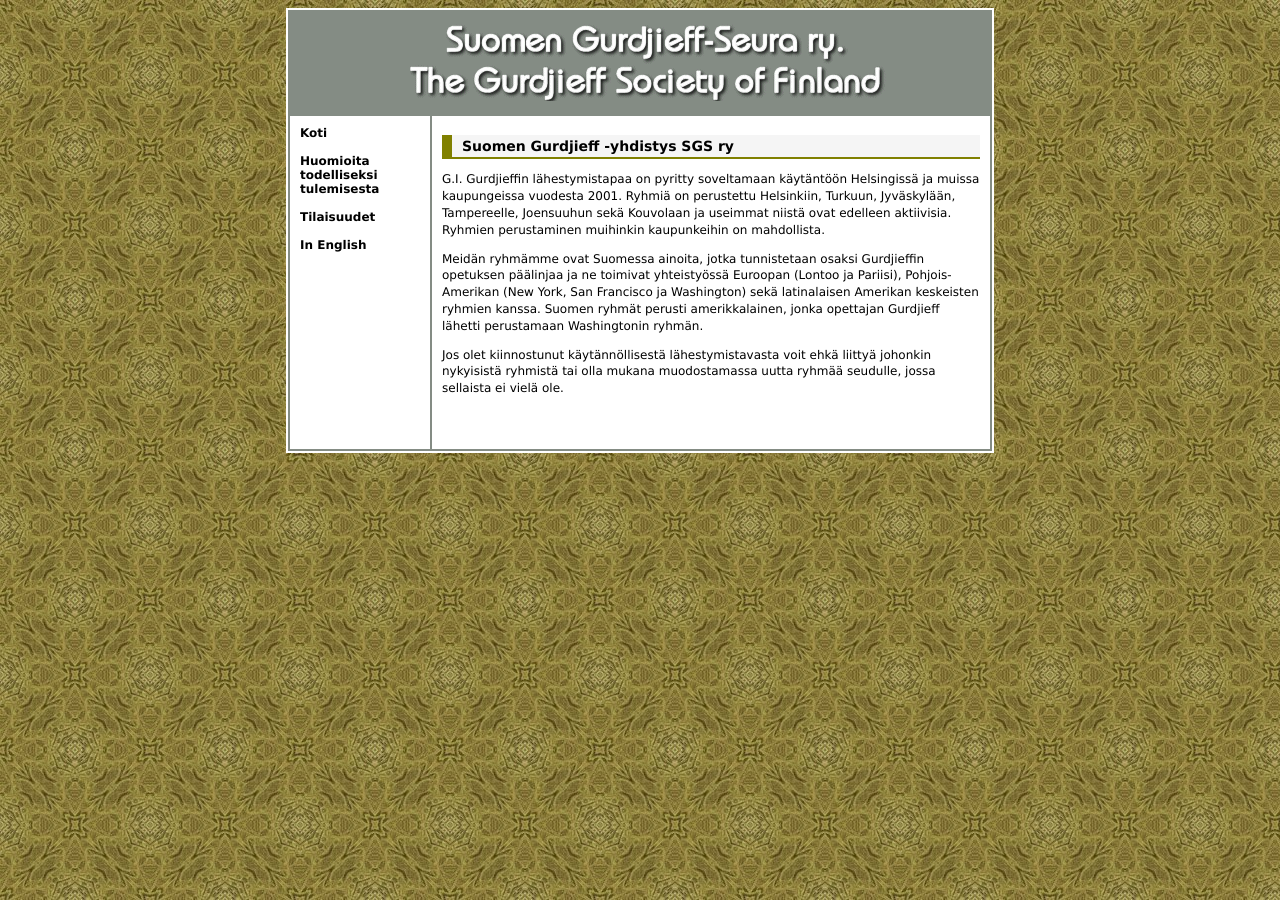
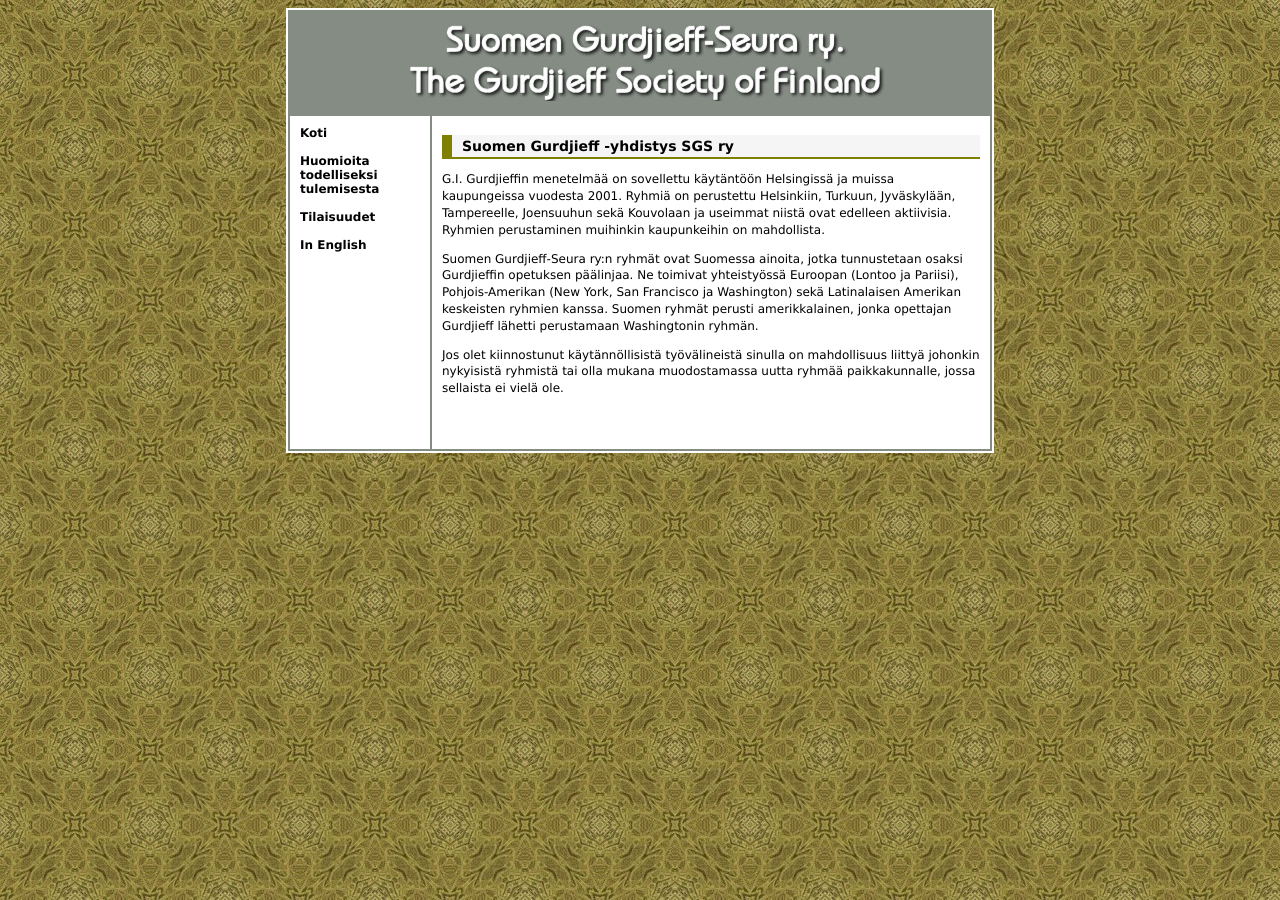
Before and after one commit to miikkant/gurdjieff-finland.github.io, a Jekyll site: the page built from index.md, in a window 1280 px wide. Built offline with Jekyll 4.4.1, drawn with Linux system fonts in a browser that asks for light colours.

Commit message:
Update index.md

```diff
--- a/index.md
+++ b/index.md
@@ -6,18 +6,17 @@
 navi: Koti
 ---
 
-G.I. Gurdjieffin lähestymistapaa on pyritty soveltamaan käytäntöön Helsingissä
-ja muissa kaupungeissa vuodesta 2001. Ryhmiä on perustettu Helsinkiin, Turkuun,
+G.I. Gurdjieffin menetelmää on sovellettu käytäntöön Helsingissä ja muissa
+kaupungeissa vuodesta 2001. Ryhmiä on perustettu Helsinkiin, Turkuun,
 Jyväskylään, Tampereelle, Joensuuhun sekä Kouvolaan ja useimmat niistä ovat
-edelleen aktiivisia. Ryhmien perustaminen muihinkin kaupunkeihin on
-mahdollista.
+edelleen aktiivisia. Ryhmien perustaminen muihinkin kaupunkeihin on mahdollista.
 
-Meidän ryhmämme ovat Suomessa ainoita, jotka tunnistetaan osaksi Gurdjieffin
-opetuksen päälinjaa ja ne toimivat yhteistyössä Euroopan (Lontoo ja Pariisi),
-Pohjois-Amerikan (New York, San Francisco ja Washington) sekä latinalaisen
-Amerikan keskeisten ryhmien kanssa. Suomen ryhmät perusti amerikkalainen, jonka
-opettajan Gurdjieff lähetti perustamaan Washingtonin ryhmän.
+Suomen Gurdjieff-Seura ry:n ryhmät ovat Suomessa ainoita, jotka tunnustetaan
+osaksi Gurdjieffin opetuksen päälinjaa. Ne toimivat yhteistyössä Euroopan
+(Lontoo ja Pariisi), Pohjois-Amerikan (New York, San Francisco ja Washington)
+sekä Latinalaisen Amerikan keskeisten ryhmien kanssa. Suomen ryhmät perusti
+amerikkalainen, jonka opettajan Gurdjieff lähetti perustamaan Washingtonin ryhmän.
 
-Jos olet kiinnostunut käytännöllisestä lähestymistavasta voit ehkä liittyä
-johonkin nykyisistä ryhmistä tai olla mukana muodostamassa uutta ryhmää
-seudulle, jossa sellaista ei vielä ole.
+Jos olet kiinnostunut käytännöllisistä työvälineistä sinulla on mahdollisuus
+liittyä johonkin nykyisistä ryhmistä tai olla mukana muodostamassa uutta ryhmää
+paikkakunnalle, jossa sellaista ei vielä ole.
```
